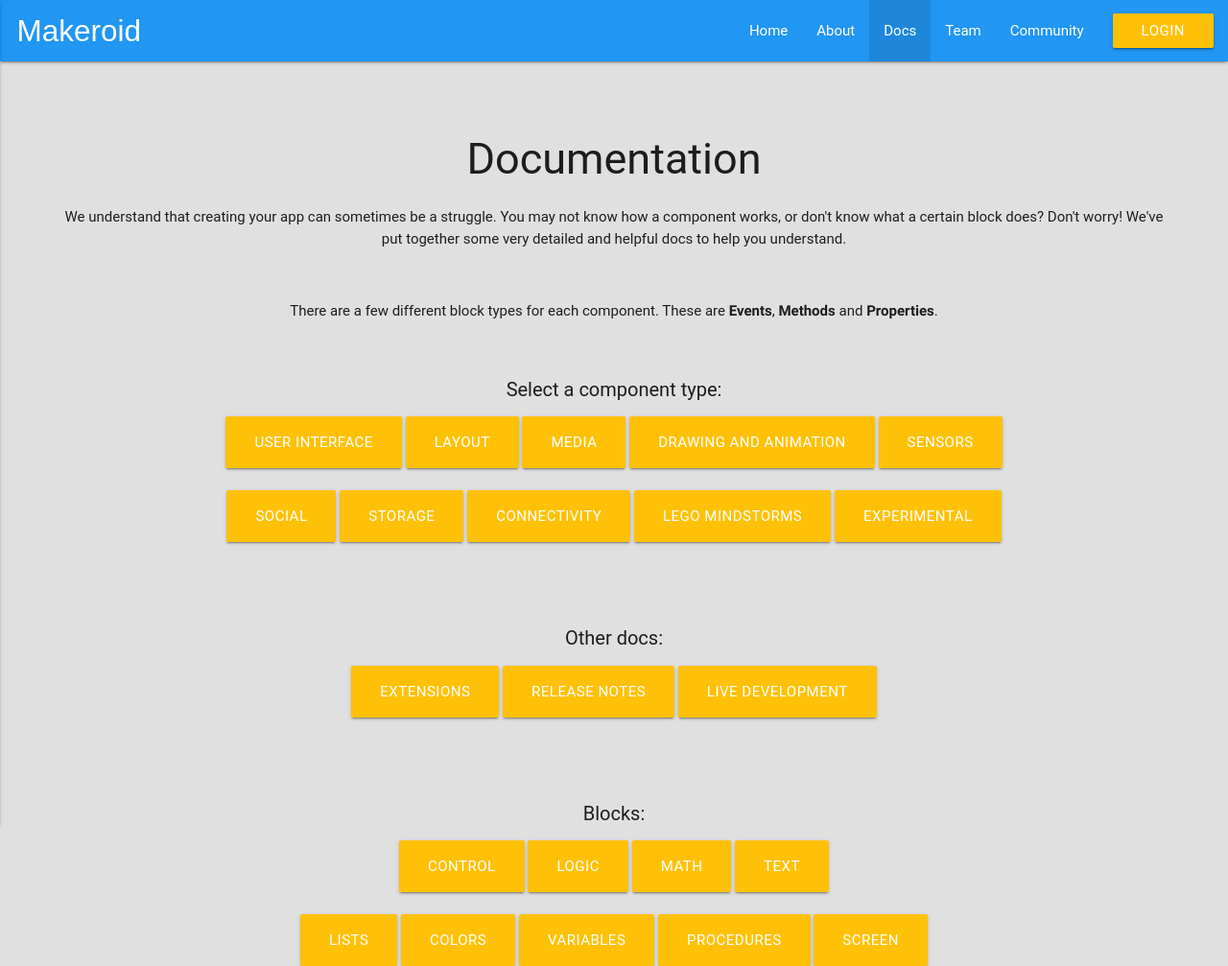
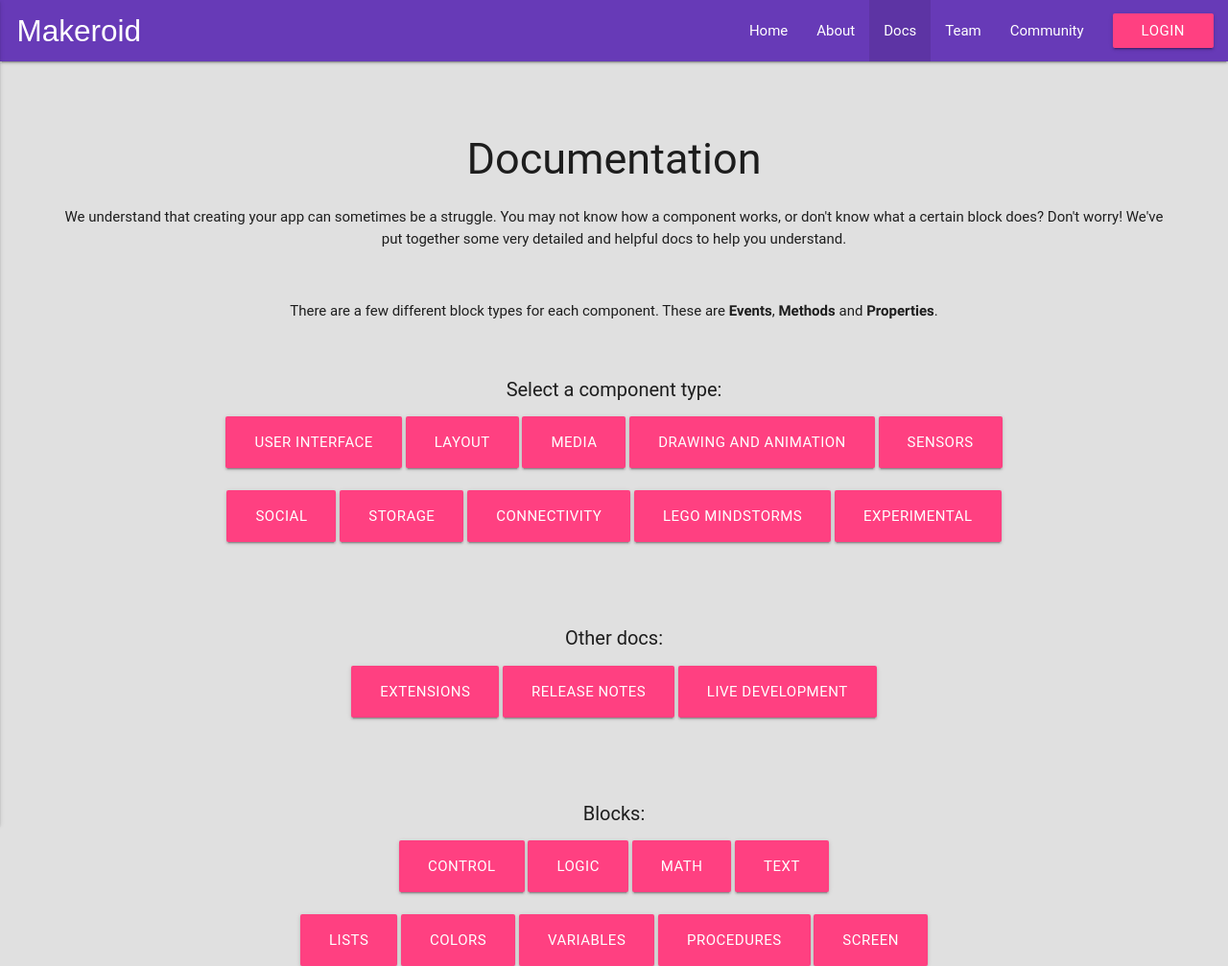
Before and after one commit to Kodular/kodular.github.io, a PHP site: page /docs in a window 1280 px wide. Shown: the whole page at 96% size. Run offline with PHP 8.4, Linux system fonts and the light colour scheme; some libraries are stand-ins or nearby versions; some web fonts are replaced.

Commit message:
Update Website
- Update Colours
- Update Component Names
- Add New Components

```diff
--- a/docs/experimental.php
+++ b/docs/experimental.php
@@ -30,7 +30,8 @@
 
 	<h3>Select a component:</h3>
 
-	<a class="waves-effect waves-dark btn-large amber">FirebaseDB</a>
+	<a class="waves-effect waves-dark btn-large pink accent-2">Firebase DB</a>
+	<a class="waves-effect waves-dark btn-large pink accent-2">Google Map</a>
 
 
 
@@ -46,7 +47,7 @@
 
 	<ul>
 
-		<li><a href="#" class="tooltipped btn-floating amber" data-position="left" data-delay="50" data-tooltip="Email us!"><i class="material-icons">email</i></a></li>
+		<li><a href="#" class="tooltipped btn-floating pink accent-2" data-position="left" data-delay="50" data-tooltip="Email us!"><i class="material-icons">email</i></a></li>
 
 		<li><a href="#" class="tooltipped btn-floating black" data-position="left" data-delay="50" data-tooltip="Live chat!"><i class="material-icons">chat</i></a></li>
 
--- a/docs/index.php
+++ b/docs/index.php
@@ -34,29 +34,29 @@
 
 	  <h3>Select a component type:</h3>
 
-	  <a class="waves-effect waves-dark btn-large amber" href="/docs/user-interface">User Interface</a>
+	  <a class="waves-effect waves-dark btn-large pink accent-2" href="/docs/user-interface">User Interface</a>
 
-	  <a class="waves-effect waves-dark btn-large amber" href="/docs/layout">Layout</a>
+	  <a class="waves-effect waves-dark btn-large pink accent-2" href="/docs/layout">Layout</a>
 
-	  <a class="waves-effect waves-dark btn-large amber" href="/docs/media">Media</a>
+	  <a class="waves-effect waves-dark btn-large pink accent-2" href="/docs/media">Media</a>
 
-	  <a class="waves-effect waves-dark btn-large amber" href="/docs/drawing-and-animation">Drawing and Animation</a>
+	  <a class="waves-effect waves-dark btn-large pink accent-2" href="/docs/drawing-and-animation">Drawing and Animation</a>
 
-	  <a class="waves-effect waves-dark btn-large amber" href="/docs/sensors">Sensors</a>
+	  <a class="waves-effect waves-dark btn-large pink accent-2" href="/docs/sensors">Sensors</a>
 
 	  <br>
 
 	  <br>
 
-	  <a class="waves-effect waves-dark btn-large amber" href="/docs/social">Social</a>
+	  <a class="waves-effect waves-dark btn-large pink accent-2" href="/docs/social">Social</a>
 
-	  <a class="waves-effect waves-dark btn-large amber" href="/docs/storage">Storage</a>
+	  <a class="waves-effect waves-dark btn-large pink accent-2" href="/docs/storage">Storage</a>
 
-	  <a class="waves-effect waves-dark btn-large amber" href="/docs/connectivity">Connectivity</a>
+	  <a class="waves-effect waves-dark btn-large pink accent-2" href="/docs/connectivity">Connectivity</a>
 
-	  <a class="waves-effect waves-dark btn-large amber" href="/docs/lego-mindstorms">Lego Mindstorms</a>
+	  <a class="waves-effect waves-dark btn-large pink accent-2" href="/docs/lego-mindstorms">Lego Mindstorms</a>
 
-	  <a class="waves-effect waves-dark btn-large amber" href="/docs/experimental">Experimental</a>
+	  <a class="waves-effect waves-dark btn-large pink accent-2" href="/docs/experimental">Experimental</a>
 
 	  <br>
 
@@ -68,11 +68,11 @@
 
 	  <h3>Other docs:</h3>
 
-	  <a class="waves-effect waves-dark btn-large amber">Extensions</a>
+	  <a class="waves-effect waves-dark btn-large pink accent-2">Extensions</a>
 
-	  <a class="waves-effect waves-dark btn-large amber">Release Notes</a>
+	  <a class="waves-effect waves-dark btn-large pink accent-2">Release Notes</a>
 
-	  <a class="waves-effect waves-dark btn-large amber">Live Development</a>
+	  <a class="waves-effect waves-dark btn-large pink accent-2">Live Development</a>
 
 	  <br>
 
@@ -84,27 +84,27 @@
 
 	  <h3>Blocks:</h3>
 
-	  <a class="waves-effect waves-dark btn-large amber">Control</a>
+	  <a class="waves-effect waves-dark btn-large pink accent-2">Control</a>
 
-	  <a class="waves-effect waves-dark btn-large amber">Logic</a>
+	  <a class="waves-effect waves-dark btn-large pink accent-2">Logic</a>
 
-	  <a class="waves-effect waves-dark btn-large amber">Math</a>
+	  <a class="waves-effect waves-dark btn-large pink accent-2">Math</a>
 
-	  <a class="waves-effect waves-dark btn-large amber">Text</a>
+	  <a class="waves-effect waves-dark btn-large pink accent-2">Text</a>
 
 	  <br>
 
 	  <br>
 
-	  <a class="waves-effect waves-dark btn-large amber">Lists</a>
+	  <a class="waves-effect waves-dark btn-large pink accent-2">Lists</a>
 
-	  <a class="waves-effect waves-dark btn-large amber">Colors</a>
+	  <a class="waves-effect waves-dark btn-large pink accent-2">Colors</a>
 
-	  <a class="waves-effect waves-dark btn-large amber">Variables</a>
+	  <a class="waves-effect waves-dark btn-large pink accent-2">Variables</a>
 
-	  <a class="waves-effect waves-dark btn-large amber">Procedures</a>
+	  <a class="waves-effect waves-dark btn-large pink accent-2">Procedures</a>
 
-	  <a class="waves-effect waves-dark btn-large amber">Screen</a>
+	  <a class="waves-effect waves-dark btn-large pink accent-2">Screen</a>
 
 	</div>
 
--- a/header.php
+++ b/header.php
@@ -1,6 +1,6 @@
 
 
-	<meta name="theme-color" content="#2196f3">
+	<meta name="theme-color" content="#673ab7">
 
 	<meta name="viewport" content="width=device-width, initial-scale=1.0"/>
 
@@ -44,7 +44,7 @@
 
 	<nav>
 
-	  <div class="nav-wrapper blue">
+	  <div class="nav-wrapper deep-purple">
 
 		<a href="/home" class="brand-logo title">&nbsp;&nbsp;Makeroid</a>
 
@@ -62,7 +62,7 @@
 
 		  <li><a href="https://community.makeroid.tk/">Community</a></li>
 
-		  <li><a class="waves-effect waves-dark btn amber" href="#">Login</a></a></li>
+		  <li><a class="waves-effect waves-dark btn  pink accent-2" href="#">Login</a></a></li>
 
 		</ul>
 
@@ -84,7 +84,7 @@
 
 	  <li><a href="https://community.makeroid.tk/">Community</a></li>
 
-	  <li><a class="waves-effect waves-dark btn amber" href="#">Login</a></a></li>
+	  <li><a class="waves-effect waves-dark btn  pink accent-2" href="#">Login</a></a></li>
 
 	</ul>
 
--- a/team.php
+++ b/team.php
@@ -30,7 +30,7 @@
 
 	  <ul id="menu">
 
-		<li><img class="help-icons tooltipped data-position="bottom" data-delay="50" data-tooltip="Conor - Website Developer and Designer" src="/images/conor.png" alt="Conor" height="100" width="100"></li>
+		<li><img class="help-icons tooltipped data-position="bottom" data-delay="50" data-tooltip="Conor" src="/images/conor.png" alt="Conor" height="100" width="100"></li>
 
 		<li><img class="help-icons tooltipped data-position="bottom" data-delay="50" data-tooltip="Diego" src="/images/diego.png" alt="barreeeiroo" height="100" width="100"></li>
 
```
Also changed, not shown: docs/connectivity.php (+7 -5 lines), docs/drawing-and-animation.php (+6 -4 lines), docs/layout.php (+6 -6 lines), docs/lego-mindstorms.php (+16 -16 lines), docs/media.php (+10 -10 lines), docs/sensors.php (+10 -10 lines), docs/social.php (+8 -8 lines), docs/storage.php (+5 -5 lines), docs/user-interface.php (+15 -15 lines).
